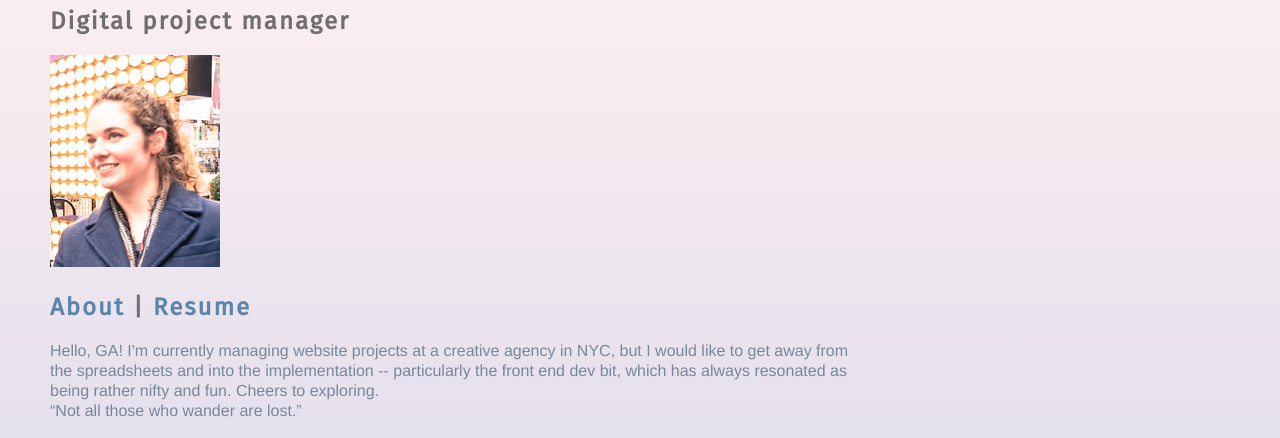
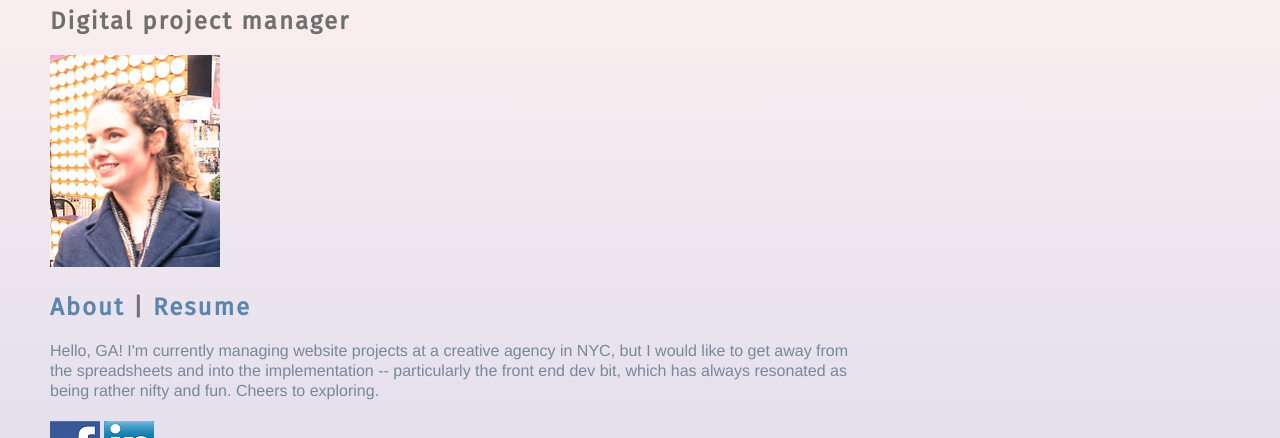
Before and after one commit to SlinkEEE/SlinkEEE.github.io, a plain HTML site: page week-1/week-1-homework/index.html in a window 1280 px wide. Shown: the part 73-511 px from the top of the page. Drawn offline with Linux system fonts and the light colour scheme; a web font is replaced by a local one.

Commit message:
Changed icon div in html

```diff
--- a/week-1/week-1-homework/index.html
+++ b/week-1/week-1-homework/index.html
@@ -20,11 +20,9 @@
 <h2><a href="index.html">About</a> | <a href="resume.html">Resume</a></h2>
 
 <p>Hello, GA! I'm currently managing website projects at a creative agency in NYC, but I would like to get away from the spreadsheets and into the implementation -- particularly the front end dev bit, which has always resonated as being rather nifty and fun. Cheers to exploring.<br />
-<q>Not all those who wander are lost.</q></p>
 
 <div>
 <a href="https://www.facebook.com/sheila.babayan" target="_blank"> <img src="img/fb-icon.png"></a>
-</div>
 
 <a href="https://www.linkedin.com/in/sheilababayan" target="_blank"> <img src="img/li-icon.png"></a>
 </div>
```
